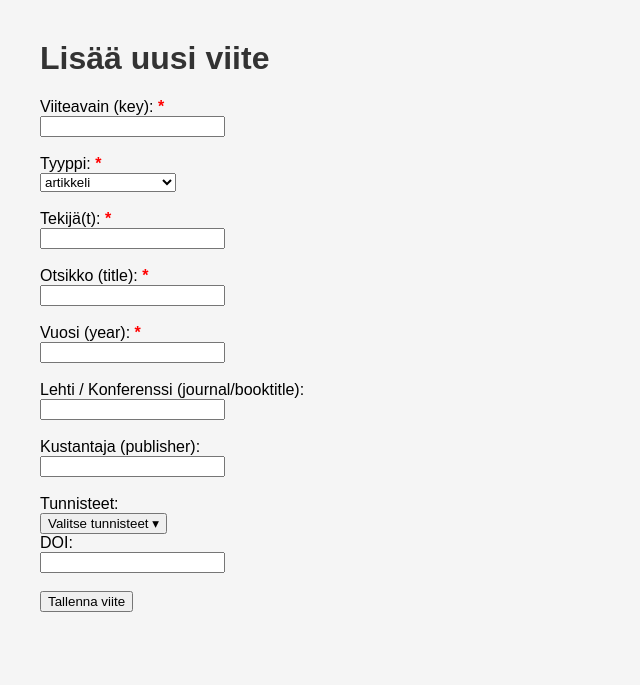
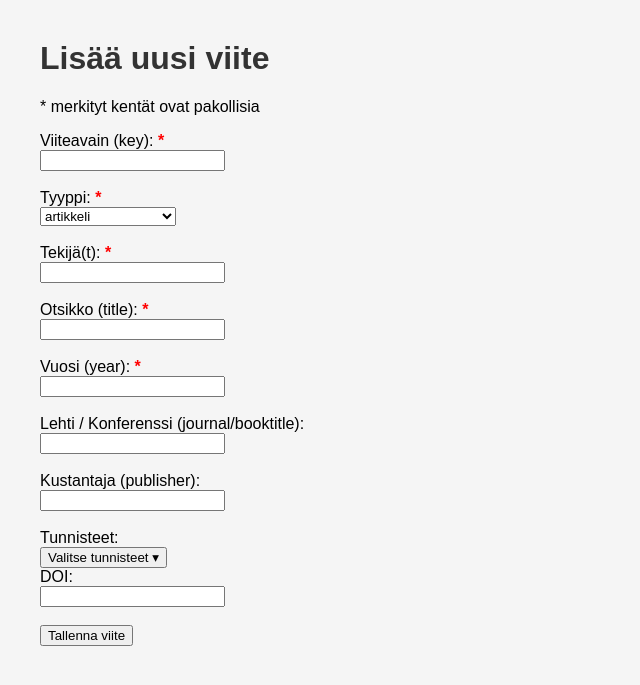
Before and after one commit to Brynde/ohtu-luukkaisen-opetuslapset, a Flask app: page /sources/new in a window 1280 px wide. Shown: the top 685 px of the page, without its empty margins (0-640 px from the left). Run offline with Flask 3, Linux system fonts and the light colour scheme.

Commit message:
add which fields are required

```diff
--- a/src/templates/new_reference.html
+++ b/src/templates/new_reference.html
@@ -10,6 +10,7 @@
 
 <form method="POST">
 
+    <p>* merkityt kentät ovat pakollisia </p>
     <label for="key">Viiteavain (key): <span class="required">*</span></label><br>
     <input type="text" id="key" name="key" required
             value="{{ request.form.get('key', '') }}"><br><br>
```
Also changed, not shown: src/static/style.css (line endings or trailing spaces).
